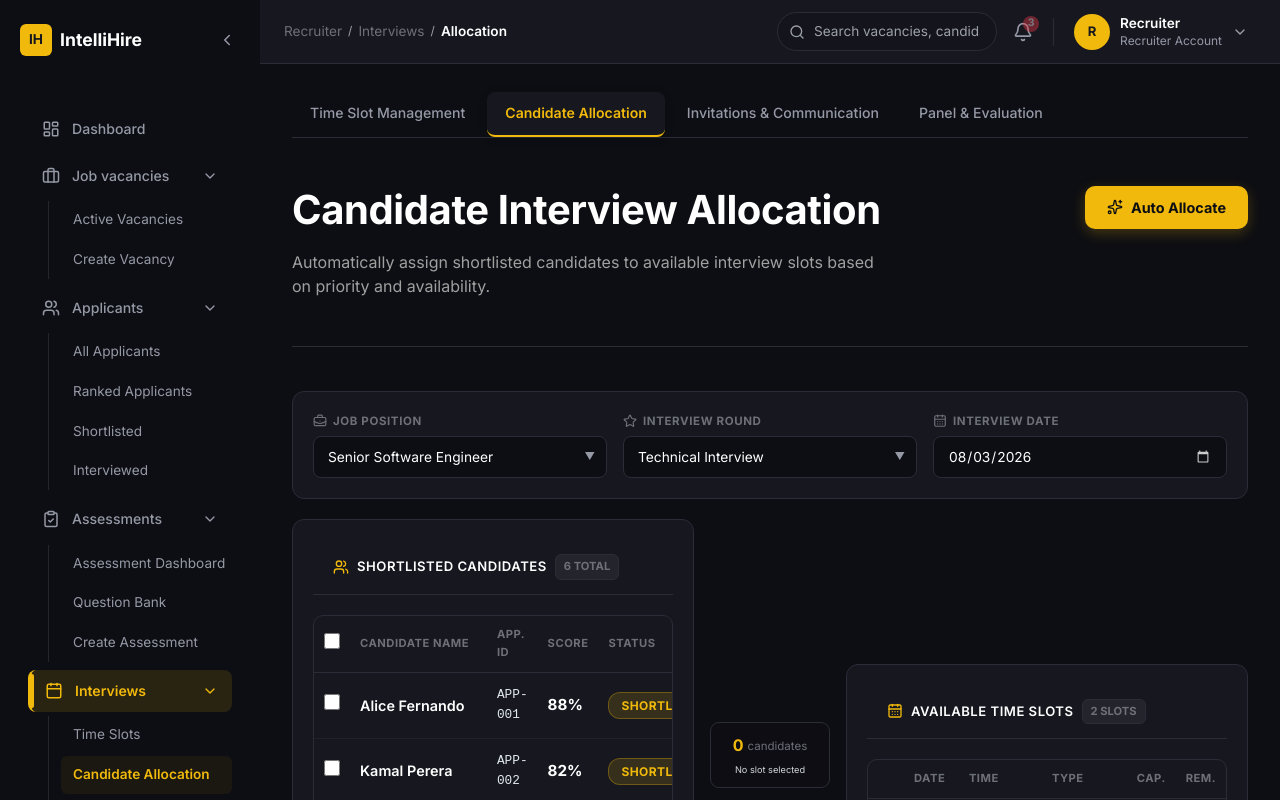
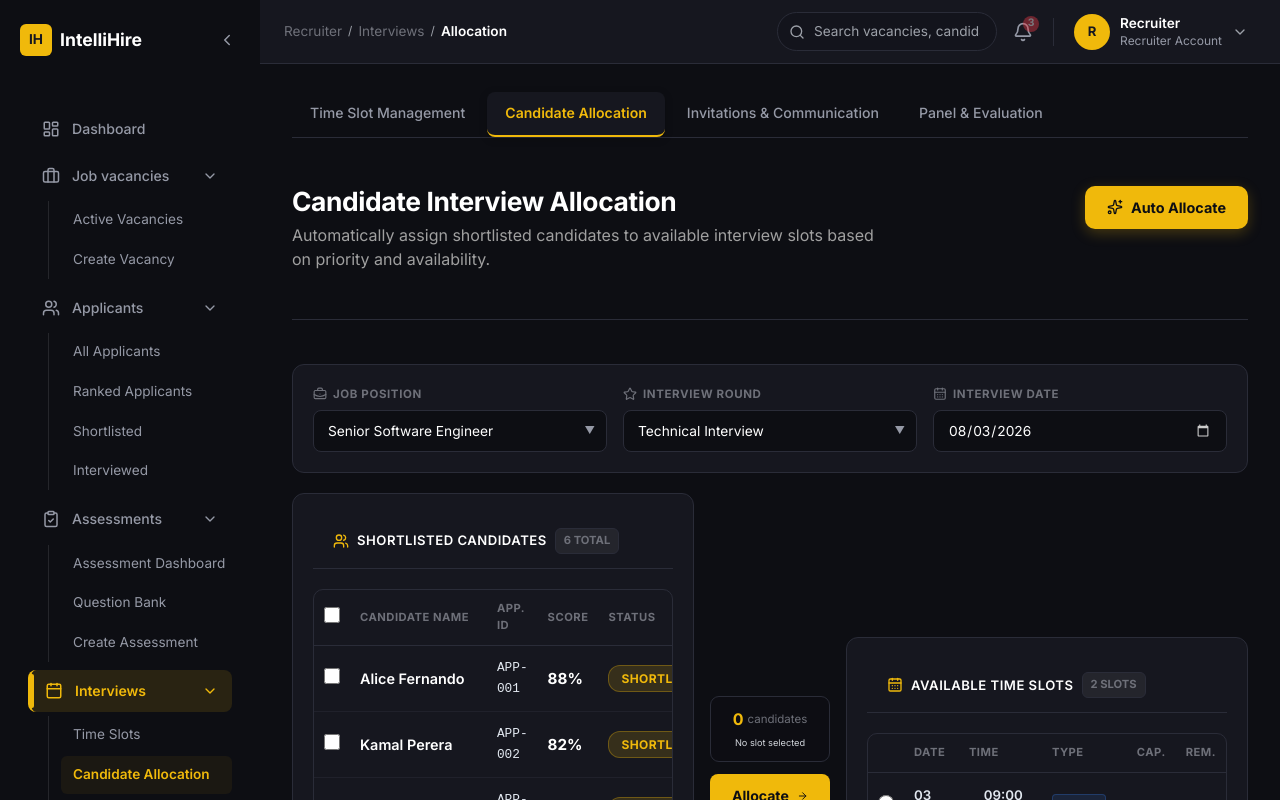
Before and after one commit to IntelliHire-project/Source-code, a React (Create React App) app in the folder frontend/: page /recruiter/interviews/allocation in a window 1280 px wide. Shown: the top 800 px of the page. Built offline with nearby package versions, Linux system fonts and the light colour scheme.

Commit message:
Week 08: fix: prevent global styles overriding interview page titles

```diff
--- a/frontend/src/pages/recruiter/InterviewAllocation/CandidateInterviewAllocation.css
+++ b/frontend/src/pages/recruiter/InterviewAllocation/CandidateInterviewAllocation.css
@@ -291,7 +291,7 @@
   gap: 20px;
 }
 
-.page-title {
+.interview-page-title {
   font-size: 1.65rem;
   font-weight: 700;
   color: #FFFFFF;
--- a/frontend/src/pages/recruiter/InterviewAllocation/CandidateInterviewAllocation.jsx
+++ b/frontend/src/pages/recruiter/InterviewAllocation/CandidateInterviewAllocation.jsx
@@ -420,7 +420,7 @@ export default function CandidateInterviewAllocationPage() {
           {/* ── Page Heading Block + Auto Allocate Button ── */}
           <div className="page-heading-block heading-with-action">
             <div>
-              <h1 className="page-title">Candidate Interview Allocation</h1>
+              <h1 className="interview-page-title">Candidate Interview Allocation</h1>
               <p className="page-subtitle">
                 Automatically assign shortlisted candidates to available interview slots based on priority and availability.
               </p>
--- a/frontend/src/pages/recruiter/InterviewCommunication/InterviewCommunication.css
+++ b/frontend/src/pages/recruiter/InterviewCommunication/InterviewCommunication.css
@@ -11,7 +11,7 @@
   border-bottom: 1px solid var(--border-dark, #2A2C38);
 }
 
-.comm-page-heading .page-title {
+.interview-page-title {
   font-size: 1.65rem;
   font-weight: 700;
   letter-spacing: -0.4px;
--- a/frontend/src/pages/recruiter/InterviewCommunication/InterviewCommunication.jsx
+++ b/frontend/src/pages/recruiter/InterviewCommunication/InterviewCommunication.jsx
@@ -389,7 +389,7 @@ export default function InterviewCommunication() {
           </div>
 
           <div className="comm-page-heading">
-            <h1 className="page-title">Interview Communication Management</h1>
+            <h1 className="interview-page-title">Interview Communication Management</h1>
             <p className="page-subtitle">
               Send interview invitations, monitor candidate responses, and manage schedule changes.
             </p>
--- a/frontend/src/pages/recruiter/InterviewEvaluation/InterviewEvaluation.css
+++ b/frontend/src/pages/recruiter/InterviewEvaluation/InterviewEvaluation.css
@@ -49,7 +49,7 @@
   margin-bottom: 24px;
 }
 
-.page-title {
+.interview-page-title {
   font-size: 1.65rem;
   font-weight: 700;
   color: #FFFFFF;
@@ -81,7 +81,7 @@
   align-items: flex-start;
 }
 
-.eval-heading-copy .page-title {
+.eval-heading-copy .interview-page-title {
   margin: 0 0 6px;
 }
 
--- a/frontend/src/pages/recruiter/InterviewEvaluation/InterviewEvaluation.jsx
+++ b/frontend/src/pages/recruiter/InterviewEvaluation/InterviewEvaluation.jsx
@@ -594,7 +594,7 @@ function InterviewEvaluationPage() {
           {/* ── Page Heading + Action Button ── */}
           <div className="eval-page-header">
             <div className="eval-heading-copy">
-              <h1 className="page-title">Interview Panel &amp; Evaluation Management</h1>
+              <h1 className="interview-page-title">Interview Panel &amp; Evaluation Management</h1>
               <p className="page-subtitle">
                 Assign interview panels and record candidate evaluation results.
               </p>
--- a/frontend/src/pages/recruiter/InterviewTimeSlotManagement/InterviewTimeSlotManagement.css
+++ b/frontend/src/pages/recruiter/InterviewTimeSlotManagement/InterviewTimeSlotManagement.css
@@ -271,7 +271,7 @@
   gap: 20px;
 }
 
-.page-title {
+.interview-page-title {
   font-size: 1.65rem;
   font-weight: 700;
   color: #FFFFFF;
--- a/frontend/src/pages/recruiter/InterviewTimeSlotManagement/InterviewTimeSlotManagement.jsx
+++ b/frontend/src/pages/recruiter/InterviewTimeSlotManagement/InterviewTimeSlotManagement.jsx
@@ -504,7 +504,7 @@ function RecruiterInterviewTimeSlotManagementPage() {
           {/* ── Clean Page Heading ── */}
           <div className="page-heading-block">
             <div>
-              <h1 className="page-title">Interview Time Slot Management</h1>
+              <h1 className="interview-page-title">Interview Time Slot Management</h1>
               <p className="page-subtitle">
                 Create, manage, and schedule interview availability for shortlisted candidates.
               </p>
```
